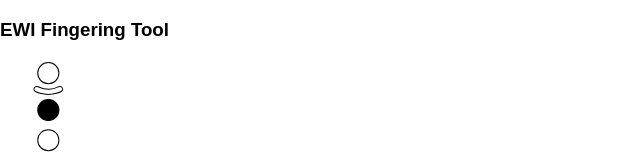
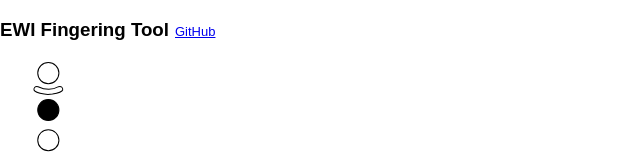
Before and after one commit to bwasty/ewi, a React (Create React App) app: page / in a window 1280 px wide. Shown: the top 156 px of the page, without its empty margins (0-640 px from the left). Built offline with nearby package versions, Linux system fonts and the light colour scheme.

Commit message:
update readme: link to github

```diff
--- a/public/index.html
+++ b/public/index.html
@@ -13,7 +13,7 @@
       work correctly both with client-side routing and a non-root public URL.
       Learn how to configure a non-root public URL by running `npm run build`.
     -->
-    <title>React App</title>
+    <title>EWI Fingering Tool</title>
   </head>
   <body>
     <div id="root"></div>
--- a/src/App.js
+++ b/src/App.js
@@ -27,7 +27,9 @@
     let ewi = this.state.ewi
     return (
       <div className="App">
-        <h3>EWI Fingering Tool</h3>
+        <h3 style={{ 'display': 'inline-block', 'margin-right': '6px'}}>EWI Fingering Tool</h3>
+        <a href="https://github.com/bwasty/ewi" style={{ 'font-size': 'small'}}>GitHub</a>
+        <br />
         <div style={{height: '300px'}}>
           <FingeringChart fingering={ewi} handleKeyClick={this.handleKeyClick} />
         </div>
```
Also changed, not shown: 1 other file (tests, documents, lock files or other folders).
